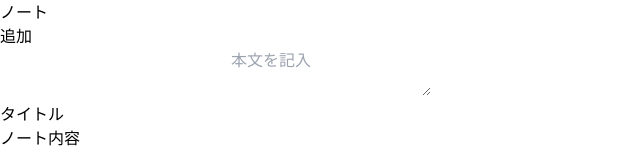
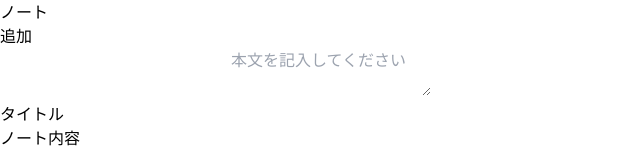
Before and after one commit to yuya21011111/React_Note_APP, a React (Vite) app: page / in a window 1280 px wide. Shown: the top 160 px of the page, without its empty margins (0-640 px from the left). Built offline with nearby package versions, Linux system fonts and the light colour scheme.

Commit message:
文章修正

```diff
--- a/src/components/Main.jsx
+++ b/src/components/Main.jsx
@@ -4,7 +4,7 @@ const Main = () => {
    <div className=''>
     <div className=''>
       <input type='text' className='border border-gray-500'></input>
-      <textarea className='border border-gray-500' id='' placeholder='本文を記入'></textarea>
+      <textarea className='border border-gray-500' id='' placeholder='本文を記入してください'></textarea>
     </div>
     <div className="">
       <h1 className=''>タイトル</h1>
```
